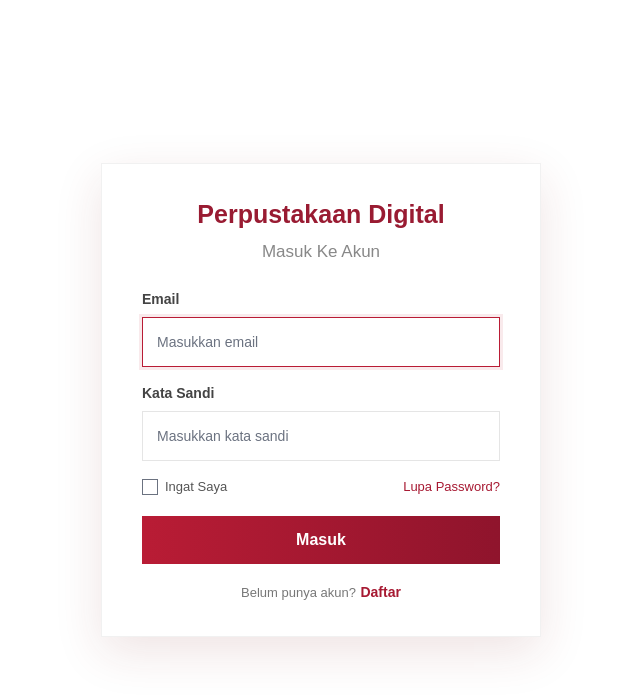
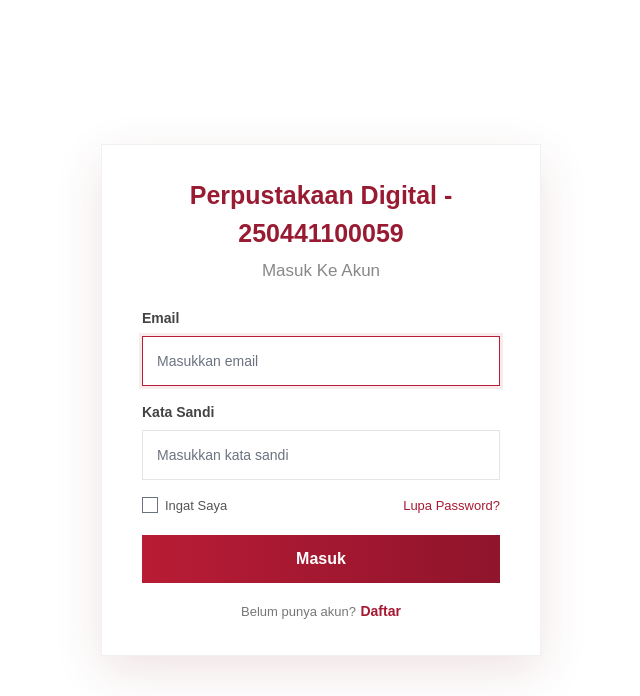
Before and after one commit to zalukhuideal-tech/perpustakaan_250441100059_Modul7, a Laravel app: page /login in a window 1280 px wide. Shown: the top 696 px of the page, without its empty margins (319-959 px from the left). Run offline with Laravel 12, Linux system fonts and the light colour scheme; style sheets or scripts are compiled from the project's sources; parts of the project's set-up code (start-up, migrations or seed data) failed here and were passed over.

Commit message:
Soal 5: tambahkan NIM pada card judul login

```diff
--- a/resources/views/auth/login.blade.php
+++ b/resources/views/auth/login.blade.php
@@ -4,7 +4,7 @@
 <head>
     <meta charset="UTF-8">
     <meta name="viewport" content="width=device-width, initial-scale=1.0">
-    <title>Login - Perpustakaan Digital - 250441100059</title>
+    <title>Login - Perpustakaan Digital</title>
 
     @vite(['resources/css/app.css', 'resources/js/app.js'])
 
@@ -196,7 +196,7 @@
         <!-- HEADER -->
         <div class="login-header">
 
-            <h1>Perpustakaan Digital</h1>
+            <h1>Perpustakaan Digital - 250441100059</h1>
 
             <p>Masuk Ke Akun</p>
         </div>
```
